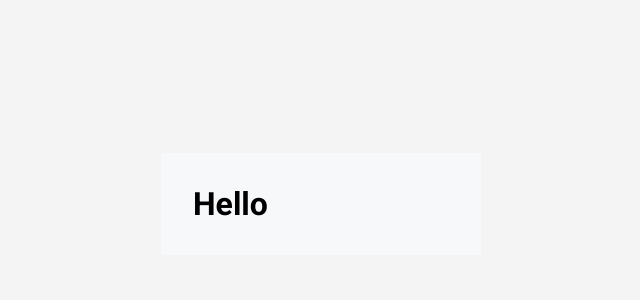
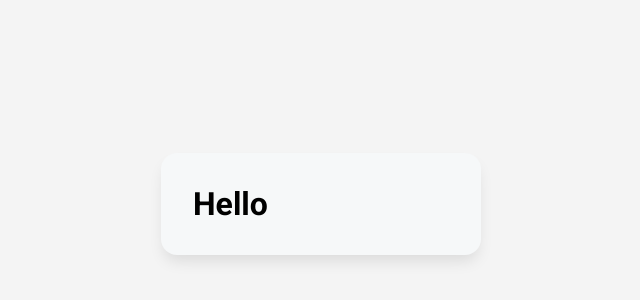
Before and after one commit to Mzhgn/React-Calculator, a React (Create React App) app: page / in a window 1280 px wide. Shown: the part 228-528 px from the top of the page, without its empty margins (319-959 px from the left). Built offline with nearby package versions, Linux system fonts and the light colour scheme.

Commit message:
wrapper css added

```diff
--- a/src/index.css
+++ b/src/index.css
@@ -22,4 +22,6 @@ body {
   width: 20rem;
   padding: 2rem;
   margin-top: 4rem;
+  border-radius: 1rem;
+  box-shadow: 0px 9px 15px -3px rgba(0, 0, 0, 0.1);
 }
```
